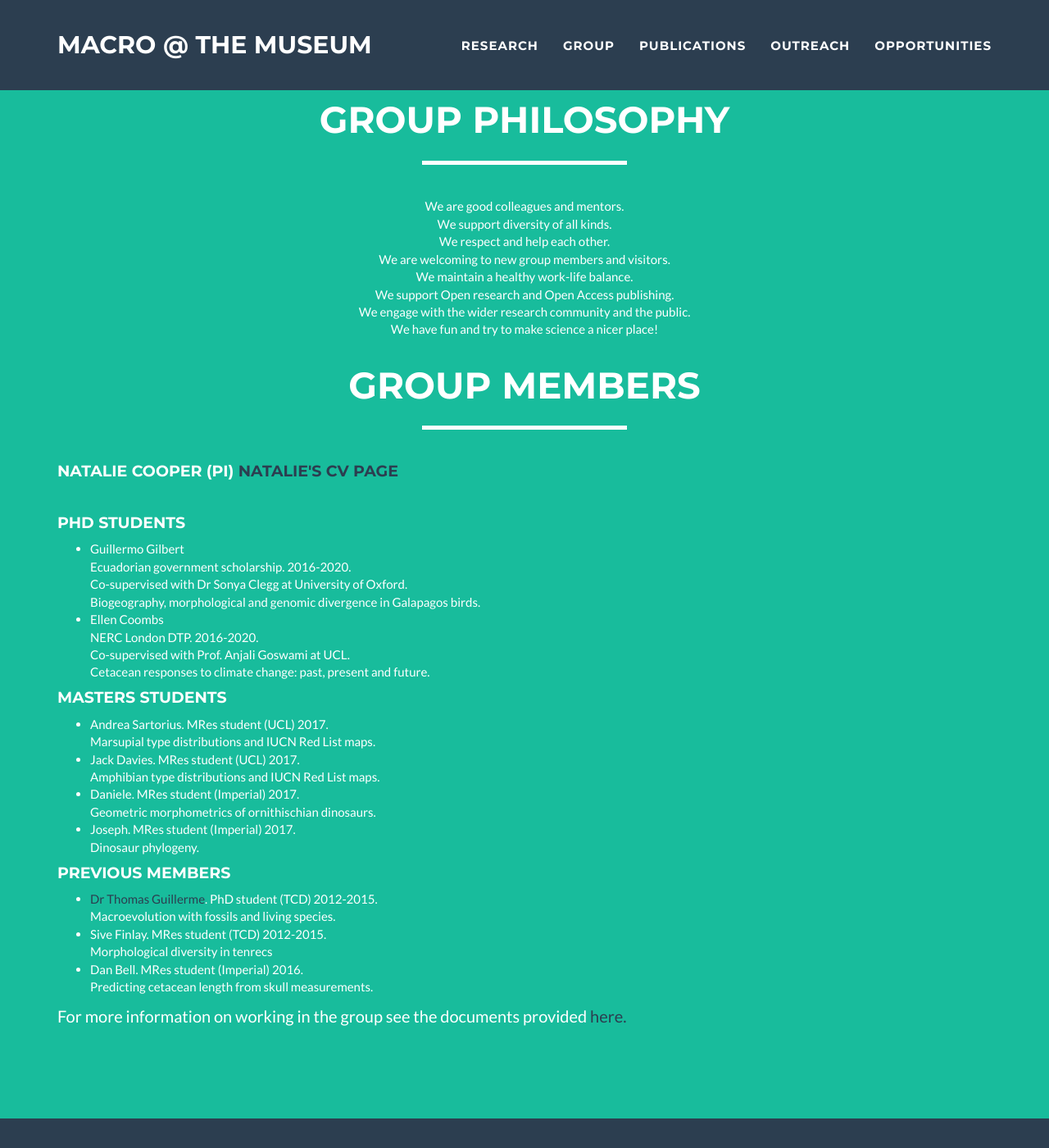
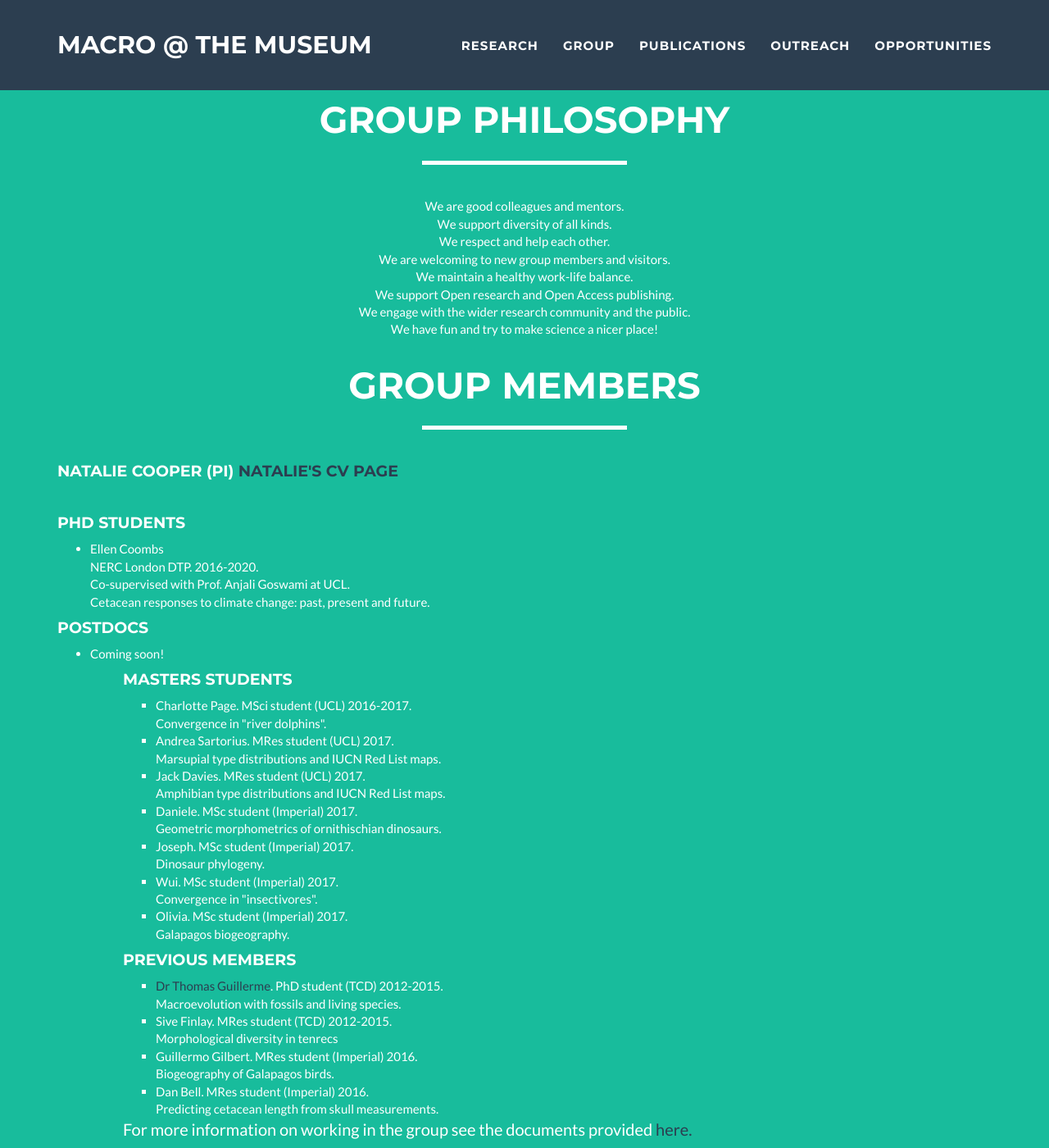
Before and after one commit to nhcooper123/nhcooper123.github.io, a Jekyll site: the page group.html, which Jekyll copies as it is, in a window 1280 px wide and 1400 px high. Shown: the whole window at 82% size. Built offline with Jekyll 4.4.1, drawn with Linux system fonts in a browser that asks for light colours.

Commit message:
Added group memembers

```diff
--- a/group.html
+++ b/group.html
@@ -134,36 +134,46 @@ We have fun and try to make science a nicer place! <br>
     <h4>PhD students</h4>
 
     <ul>
-    <li>Guillermo Gilbert<br>
-        Ecuadorian government scholarship. 2016-2020.<br>
-        Co-supervised with Dr Sonya Clegg at University of Oxford.<br>
-        Biogeography, morphological and genomic divergence in Galapagos birds.</li>
     <li>Ellen Coombs<br>
         NERC London DTP. 2016-2020.<br>
         Co-supervised with Prof. Anjali Goswami at UCL.<br>
         Cetacean responses to climate change: past, present and future.</li>
     </ul>
 
+    <h4>Postdocs</h4>
+
+    <ul>
+    <li>Coming soon!</li>
+    <ul>
+
     <h4>Masters students</h4>
 
     <ul>
+    <li>Charlotte Page. MSci student (UCL) 2016-2017.<br>
+        Convergence in "river dolphins".</li>
     <li>Andrea Sartorius. MRes student (UCL) 2017.<br>
         Marsupial type distributions and IUCN Red List maps.</li>
     <li>Jack Davies. MRes student (UCL) 2017.<br>
         Amphibian type distributions and IUCN Red List maps.</li>
-    <li>Daniele. MRes student (Imperial) 2017.<br>
+    <li>Daniele. MSc student (Imperial) 2017.<br>
         Geometric morphometrics of ornithischian dinosaurs.</li>
-    <li>Joseph. MRes student (Imperial) 2017.<br>
+    <li>Joseph. MSc student (Imperial) 2017.<br>
         Dinosaur phylogeny.</li>
+    <li>Wui. MSc student (Imperial) 2017.<br>
+        Convergence in "insectivores".</li>
+    <li>Olivia. MSc student (Imperial) 2017.<br>
+        Galapagos biogeography.</li>
     </ul>
 
     <h4> Previous members</h4>
 
     <ul>
-    <li><a href="http://tguillerme.github.io/"<strong><font color="2c3e50">Dr Thomas        Guillerme</font></strong></a>. PhD student (TCD) 2012-2015.<br>
+    <li><a href="http://tguillerme.github.io/"<strong><font color="2c3e50">Dr Thomas Guillerme</font></strong></a>. PhD student (TCD) 2012-2015.<br>
         Macroevolution with fossils and living species.</li>
     <li>Sive Finlay. MRes student (TCD) 2012-2015.<br>
         Morphological diversity in tenrecs</li>
+    <li>Guillermo Gilbert. MRes student (Imperial) 2016.<br>
+        Biogeography of Galapagos birds.</li>
     <li>Dan Bell. MRes student (Imperial) 2016.<br>
         Predicting cetacean length from skull measurements.</li>
     </ul>
```
